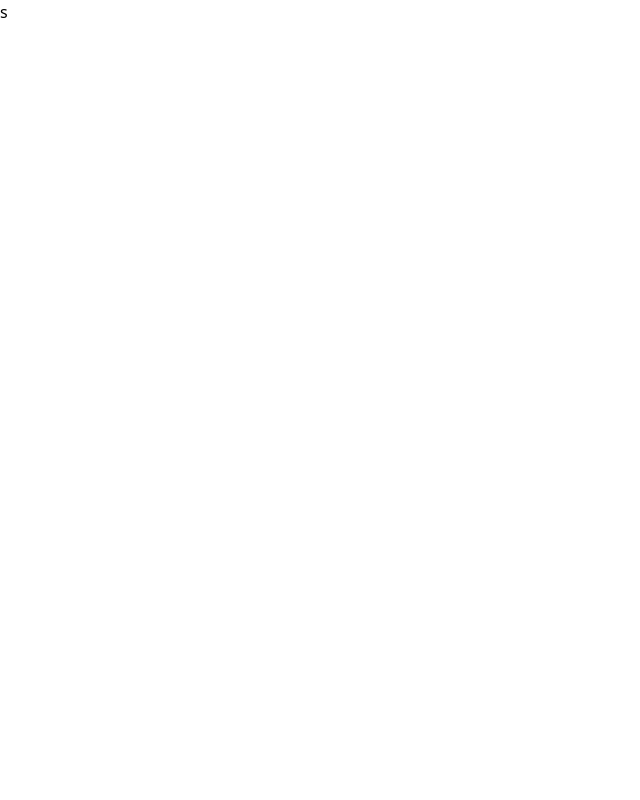
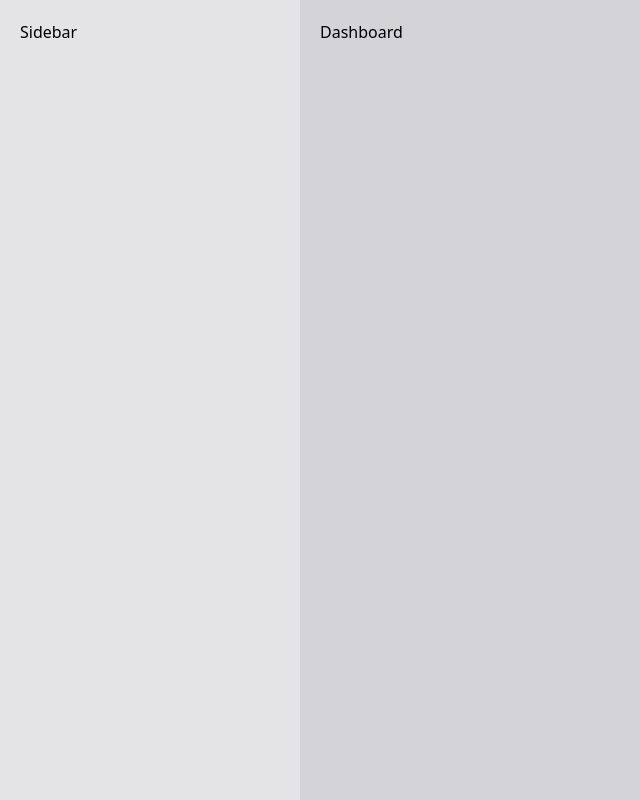
Before and after one commit to jaeger-dvlp/prodobit-ui, a React (Vite) app: page /dashboard in a window 1280 px wide. Shown: the whole page, without its empty margins (0-640 px from the left). Built offline with nearby package versions, Linux system fonts and the light colour scheme.

Commit message:
feat: implement react-router

```diff
--- a/src/App.tsx
+++ b/src/App.tsx
@@ -1,10 +1,18 @@
 import '@/index.css';
+import Sidebar from '@/components/sidebar';
+import Dashboard from '@/views/dashboard';
+import { BrowserRouter, Route, Routes } from 'react-router-dom';
 
 function App() {
   return (
-    <a href="https://vitejs.dev" target="_blank" rel="noreferrer">
-      s
-    </a>
+    <section className="w-full flex flex-row justify-start min-h-screen">
+      <Sidebar />
+      <BrowserRouter>
+        <Routes>
+          <Route path="/dashboard" element={<Dashboard />} />
+        </Routes>
+      </BrowserRouter>
+    </section>
   );
 }
 
--- /dev/null
+++ b/src/components/sidebar/index.tsx
@@ -0,0 +1,11 @@
+import React from 'react';
+
+function Sidebar() {
+  return (
+    <div className="w-full max-w-[300px] bg-zinc-200 flex min-h-full p-5 ">
+      Sidebar
+    </div>
+  );
+}
+
+export default Sidebar;
--- /dev/null
+++ b/src/views/dashboard/index.tsx
@@ -0,0 +1,9 @@
+import React from 'react';
+
+function Dashboard() {
+  return (
+    <section className="w-full p-5 bg-zinc-300 min-h-full">Dashboard</section>
+  );
+}
+
+export default Dashboard;
```
